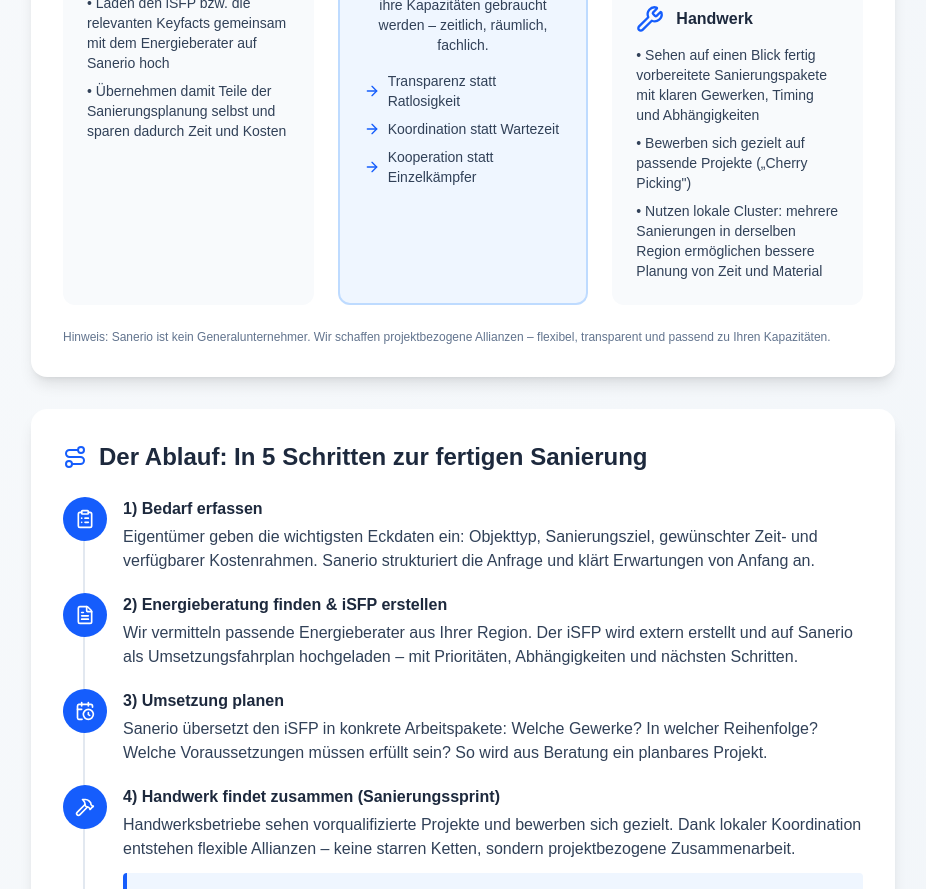
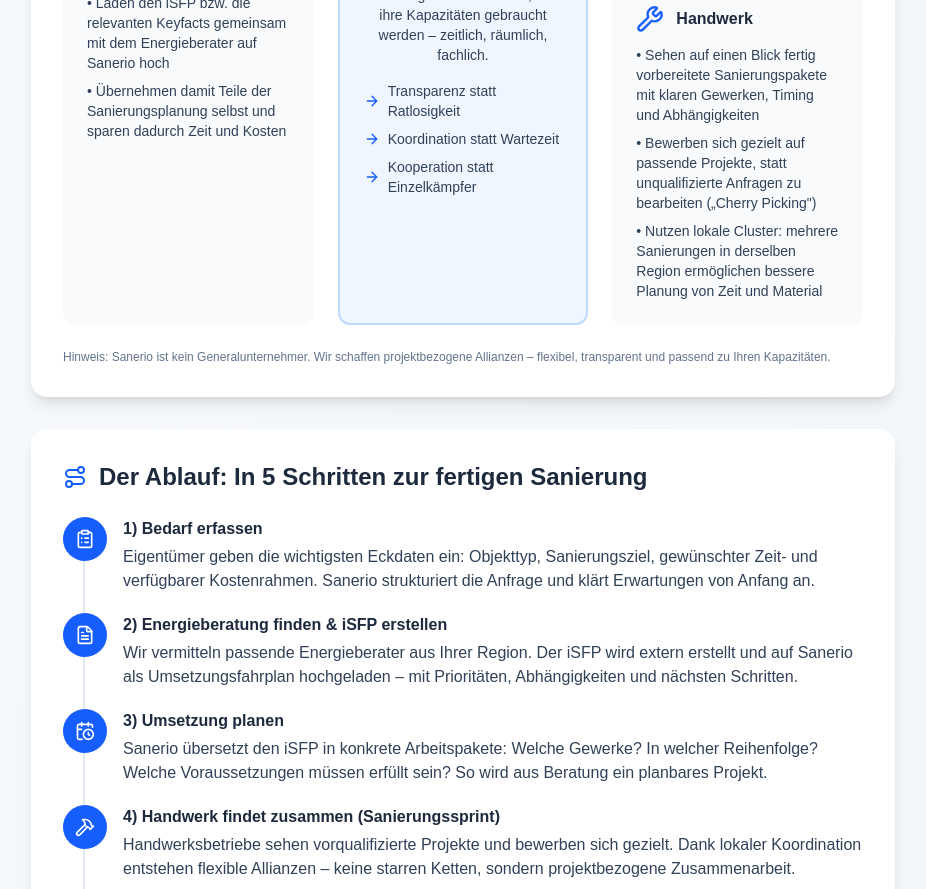
Before and after one commit to simonroeb331/sanerio_validation, a Next.js app: page /ueber-sanerio in a window 1280 px wide. Shown: the part 1320-2209 px from the top of the page, without its empty margins (177-1103 px from the left). Built offline with nearby package versions, Linux system fonts and the light colour scheme.

Commit message:
Update AboutPage

```diff
--- a/components/AboutPage.tsx
+++ b/components/AboutPage.tsx
@@ -225,7 +225,7 @@
               </div>
               <ul className="text-sm text-slate-700 space-y-2">
                 <li>• Sehen auf einen Blick fertig vorbereitete Sanierungspakete mit klaren Gewerken, Timing und Abhängigkeiten</li>
-                <li>• Bewerben sich gezielt auf passende Projekte („Cherry Picking")</li>
+                <li>• Bewerben sich gezielt auf passende Projekte, statt unqualifizierte Anfragen zu bearbeiten („Cherry Picking")</li>
                 <li>• Nutzen lokale Cluster: mehrere Sanierungen in derselben Region ermöglichen bessere Planung von Zeit und Material</li>
               </ul>
             </div>
```
